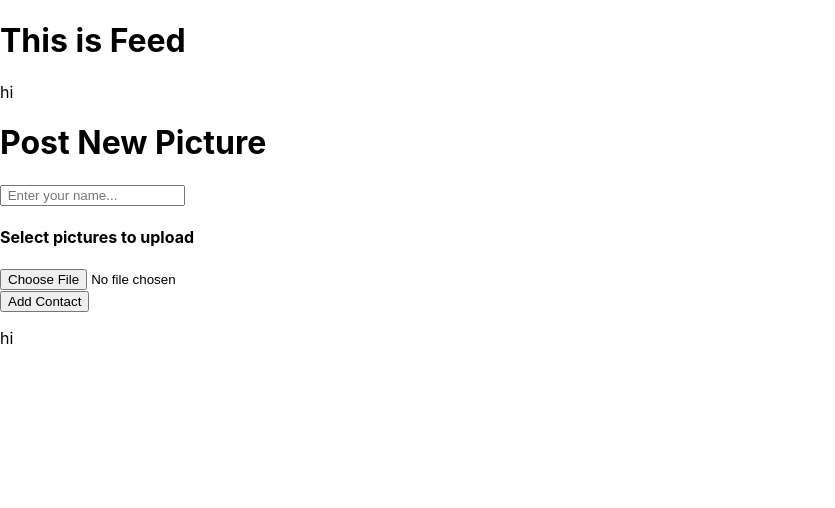
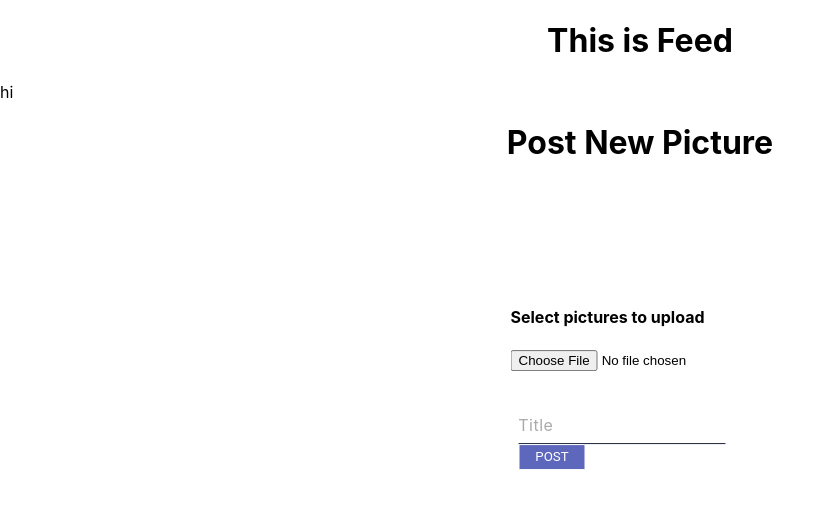
Before and after one commit to GerMont01/social_media_app, a React (Create React App) app: page /post in a window 1280 px wide. Shown: the top 508 px of the page, without its empty margins (0-835 px from the left). Built offline with nearby package versions, Linux system fonts and the light colour scheme.

Commit message:
creared style file

```diff
--- a/src/App.js
+++ b/src/App.js
@@ -1,4 +1,5 @@
 import './App.css';
+import "./Styles/styles.css"
 
 import Feed from "./Feed/feed";
 import Post from "./Post/post";
--- a/src/Post/_post.scss
+++ /dev/null
@@ -1,3 +0,0 @@
-h1 {
-  color: aquamarine;
-}
--- a/src/Post/post.js
+++ b/src/Post/post.js
@@ -1,5 +1,6 @@
 import React from "react";
 import { Consumer } from "../context";
+
 
 export default class Post extends React.Component {
 //   deleteUser = (id, dispatch) => {
@@ -24,14 +25,15 @@ onSubmit = (dispatch, e) => {
     url,
     title
   };
-  dispatch({ type: "NEW_POST", payload: newPost });
+  localStorage.setItem('newPost', JSON.stringify(newPost)); //this is a object. He needs to convert to json when he fetch the data from local storage
 };
 
  readURL(e){
    var file = document.getElementById("files").files[0];
    var reader = new FileReader();
-   reader.onloadend = function(){
-        localStorage.setItem('background',reader.result);
+   reader.onloadend = () => {
+        this.setState({url: reader.result})
+        // localStorage.setItem('post',reader.result);  // save title to tttle, url to url and when you click "Post", save to the state in local storage
    }
    if(file){
         reader.readAsDataURL(file);
@@ -46,31 +48,45 @@ onSubmit = (dispatch, e) => {
         {(value) => (
           <>
           <h1>Post New Picture</h1>
+          <div className="postContainer">
+
             <form onSubmit={this.onSubmit.bind(this, value.dispatch)}>
-            <input
+
+            <div className="imgContainer">
+               <h4>Select pictures to upload</h4>
+               <input type="file" id="files"
+               onChange={(e) => this.readURL(e)}
+               />
+               {/* <label for="file" >choose a file</label> */}
+            </div>
+
+            <div className="cp_iptxt titleContainer">
+               <input className="ef"
                    type="text"
                    value={this.state.title}
                    name="title"
-                  placeholder=" Enter your name... "
+                   placeholder=""
                    onChange={this.onChange}
                  />
-            <h4>Select pictures to upload</h4>
+                 <label>Title</label>
+                 <span className="focus_line"></span>
+                 <br/>
+               <input className="postButton" type="submit" value="POST" />
+            </div>
 
-            <input type="file" id="files"
-            onChange={(e) => this.readURL(e)}
-            />
-            <div id="list">
-            {/* {URIScheme && (
+            {/* <div id="list">
+            {URIScheme && (
                 <img
                   className="thumb"
                   src={URIScheme}
                   style={{ width: "600px" }}
                 />
-              )} */}
+              )}
+            </div> */}
+
+            </form>
+            {/* <p>{value.posts}</p> */}
             </div>
-            <input type="submit" value="Add Contact" />
-            </form>
-            <p>{value.posts}</p>
           </>
         )}
       </Consumer>
--- /dev/null
+++ b/src/Styles/_post.scss
@@ -0,0 +1,93 @@
+h1 {
+  text-align: center;
+}
+
+.postContainer {
+    // display: flex;
+    justify-content: space-between;
+    margin: 0;
+    position: absolute;
+    top: 50%;
+    left: 50%;
+    margin-right: -50%;
+    transform: translate(-50%, -50%);
+
+
+
+    .cp_iptxt {
+      position: relative;
+      width: 80%;
+      margin: 40px 3%;
+    }
+    .cp_iptxt input[type='text'] {
+      font: 15px/24px sans-serif;
+      box-sizing: border-box;
+      width: 100%;
+      letter-spacing: 1px;
+      padding-left: 4em;
+    }
+
+    .cp_iptxt input[type='text']:focus {
+      outline: none;
+    }
+
+    .ef {
+      padding: 4px 0;
+      border: 0;
+      border-bottom: 1px solid #1b2538;
+      background-color: transparent;
+    }
+
+    // .ef ~ .focus_line {
+    //   position: absolute;
+    //   bottom: 0;
+    //   left: 50%;
+    //   width: 0;
+    //   height: 2px;
+    //   transition: 0.4s;
+    //   background-color: #da3c41;
+    // }
+
+
+    .ef:focus ~ .focus_line,
+    .cp_iptxt.ef ~ .focus_line {
+      left: 0;
+      width: 100%;
+      transition: 0.4s;
+    }
+
+
+
+    .ef ~ label {
+      position: absolute;
+      z-index: -1;
+      top: 4px;
+      left: 0;
+      width: 100%;
+      transition: 0.3s;
+      letter-spacing: 0.5px;
+      color: #aaaaaa;
+    }
+
+    .ef:focus ~ label, .cp_iptxt.ef ~ label {
+      font-size: 12px;
+      top: -16px;
+      transition: 0.3s;
+      color: #5d67bb;
+    }
+
+    .postButton {
+      border:0.1em solid #FFFFFF;
+      padding:0.35em 1.2em;
+      margin:0 0.3em 0.3em 0;
+      border-radius:0.12em;
+      box-sizing: border-box;
+      text-decoration:none;
+      font-family:'Roboto',sans-serif;
+      color: #FFFFFF;
+      text-align:center;
+      transition: all 0.2s;
+      background-color: #5d67bb;
+      display:inline-block;
+    }
+}
--- /dev/null
+++ b/src/Styles/styles.css
@@ -0,0 +1,88 @@
+h1 {
+  text-align: center;
+}
+
+.postContainer {
+  -webkit-box-pack: justify;
+      -ms-flex-pack: justify;
+          justify-content: space-between;
+  margin: 0;
+  position: absolute;
+  top: 50%;
+  left: 50%;
+  margin-right: -50%;
+  -webkit-transform: translate(-50%, -50%);
+          transform: translate(-50%, -50%);
+}
+
+.postContainer .cp_iptxt {
+  position: relative;
+  width: 80%;
+  margin: 40px 3%;
+}
+
+.postContainer .cp_iptxt input[type='text'] {
+  font: 15px/24px sans-serif;
+  -webkit-box-sizing: border-box;
+          box-sizing: border-box;
+  width: 100%;
+  letter-spacing: 1px;
+  padding-left: 4em;
+}
+
+.postContainer .cp_iptxt input[type='text']:focus {
+  outline: none;
+}
+
+.postContainer .ef {
+  padding: 4px 0;
+  border: 0;
+  border-bottom: 1px solid #1b2538;
+  background-color: transparent;
+}
+
+.postContainer .ef:focus ~ .focus_line,
+.postContainer .cp_iptxt.ef ~ .focus_line {
+  left: 0;
+  width: 100%;
+  -webkit-transition: 0.4s;
+  transition: 0.4s;
+}
+
+.postContainer .ef ~ label {
+  position: absolute;
+  z-index: -1;
+  top: 4px;
+  left: 0;
+  width: 100%;
+  -webkit-transition: 0.3s;
+  transition: 0.3s;
+  letter-spacing: 0.5px;
+  color: #aaaaaa;
+}
+
+.postContainer .ef:focus ~ label, .postContainer .cp_iptxt.ef ~ label {
+  font-size: 12px;
+  top: -16px;
+  -webkit-transition: 0.3s;
+  transition: 0.3s;
+  color: #5d67bb;
+}
+
+.postContainer .postButton {
+  border: 0.1em solid #FFFFFF;
+  padding: 0.35em 1.2em;
+  margin: 0 0.3em 0.3em 0;
+  border-radius: 0.12em;
+  -webkit-box-sizing: border-box;
+          box-sizing: border-box;
+  text-decoration: none;
+  font-family: 'Roboto',sans-serif;
+  color: #FFFFFF;
+  text-align: center;
+  -webkit-transition: all 0.2s;
+  transition: all 0.2s;
+  background-color: #5d67bb;
+  display: inline-block;
+}
+/*# sourceMappingURL=styles.css.map */
--- /dev/null
+++ b/src/Styles/styles.scss
@@ -0,0 +1 @@
+@import "post";
```
Also changed, not shown: src/Post/post.css (deleted), 1 other file (tests, documents, lock files or other folders). Lines whose indentation alone changed are shown as unchanged.
